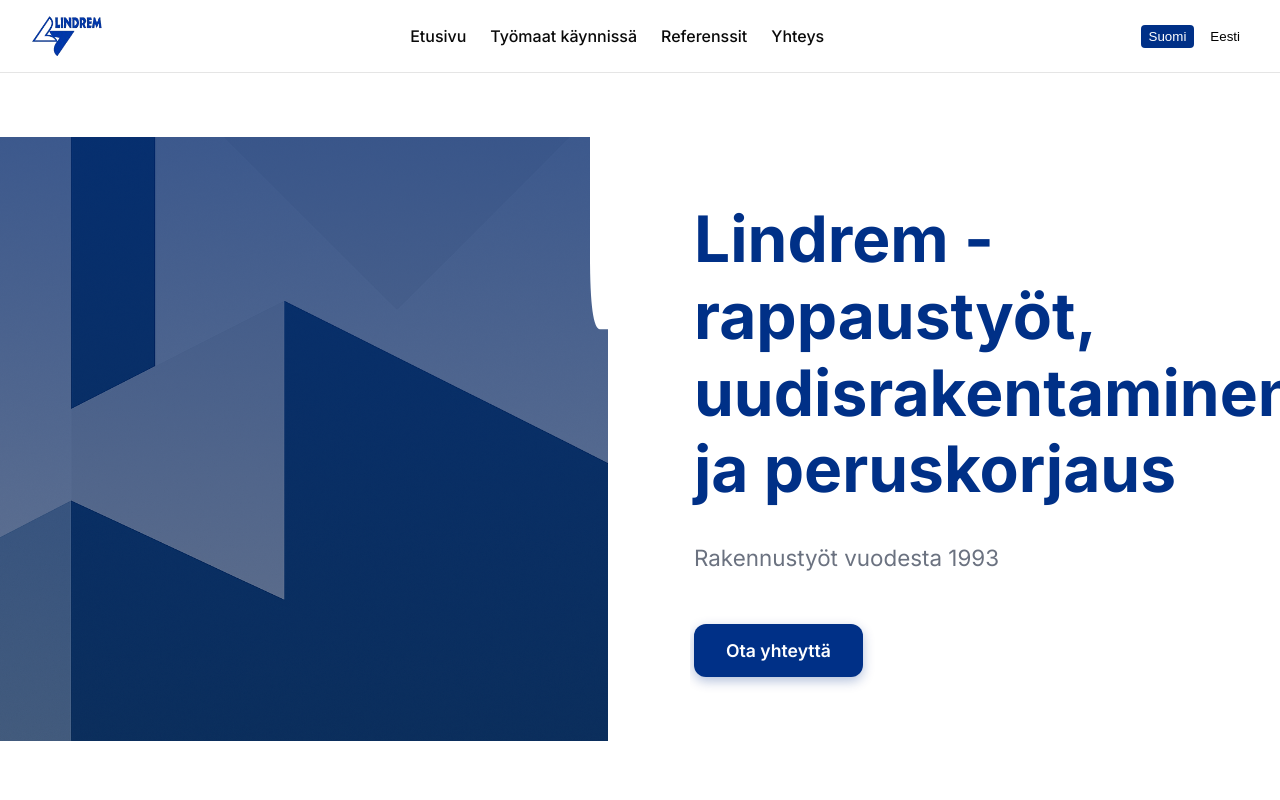
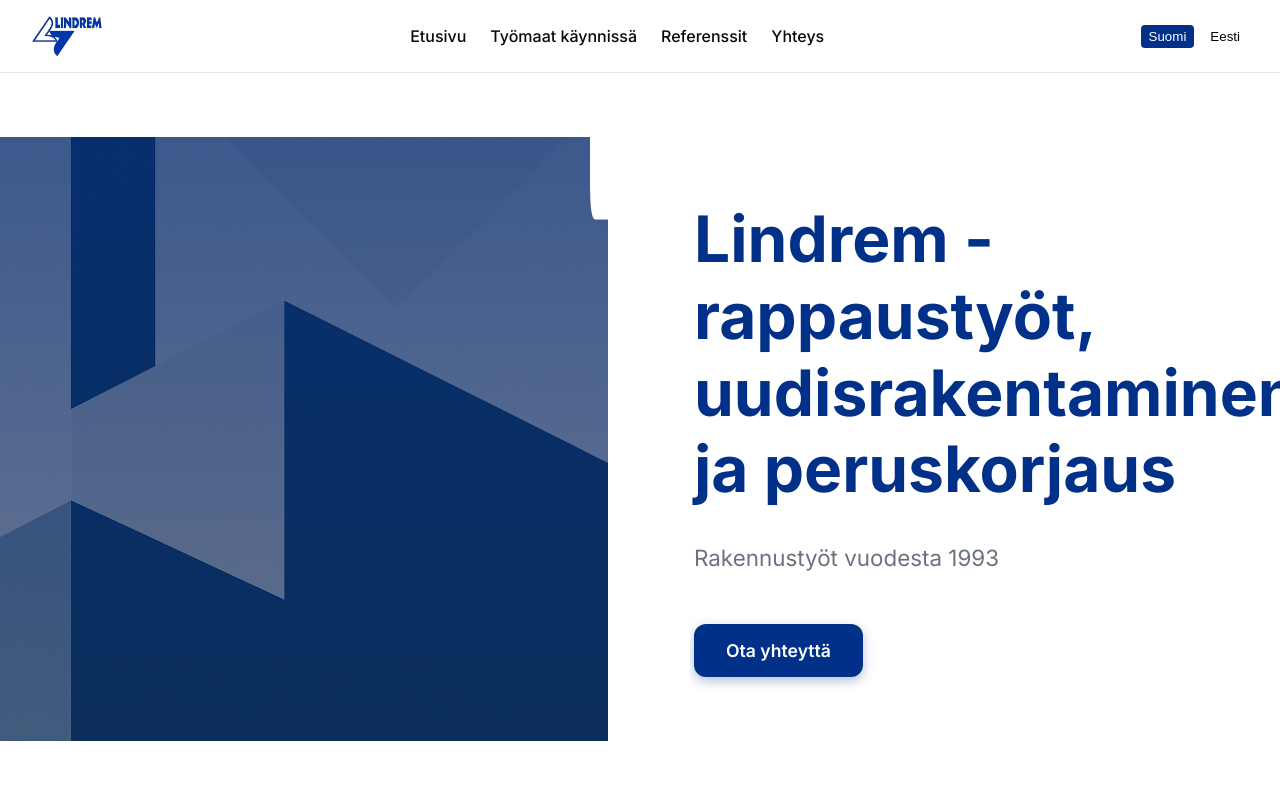
Before and after one commit to v0lliner/lindrem, a React (Create React App) app: page /fi in a window 1280 px wide. Shown: the top 800 px of the page. Built offline with nearby package versions, Linux system fonts and the light colour scheme.

Commit message:
Complex Architectural Path Separator

```diff
--- a/src/components/HeroSection.jsx
+++ b/src/components/HeroSection.jsx
@@ -41,15 +41,27 @@
         >
           <path
             d="M 0,0
-               L 0,25
-               Q 0,35 10,35
+               L 0,15
+               Q 0,20 5,20
+               L 20,20
+               Q 25,20 25,25
                L 25,35
-               Q 35,35 35,45
-               L 35,65
-               Q 35,75 45,75
-               L 65,75
-               Q 75,75 75,85
-               L 75,100
+               Q 25,40 30,40
+               L 45,40
+               Q 50,40 50,45
+               L 50,50
+               Q 50,55 45,55
+               L 35,55
+               Q 30,55 30,60
+               L 30,70
+               Q 30,75 35,75
+               L 55,75
+               Q 60,75 60,80
+               L 60,85
+               Q 60,90 65,90
+               L 80,90
+               Q 85,90 85,95
+               L 85,100
                L 100,100
                L 100,0 Z"
             fill="white"
```
